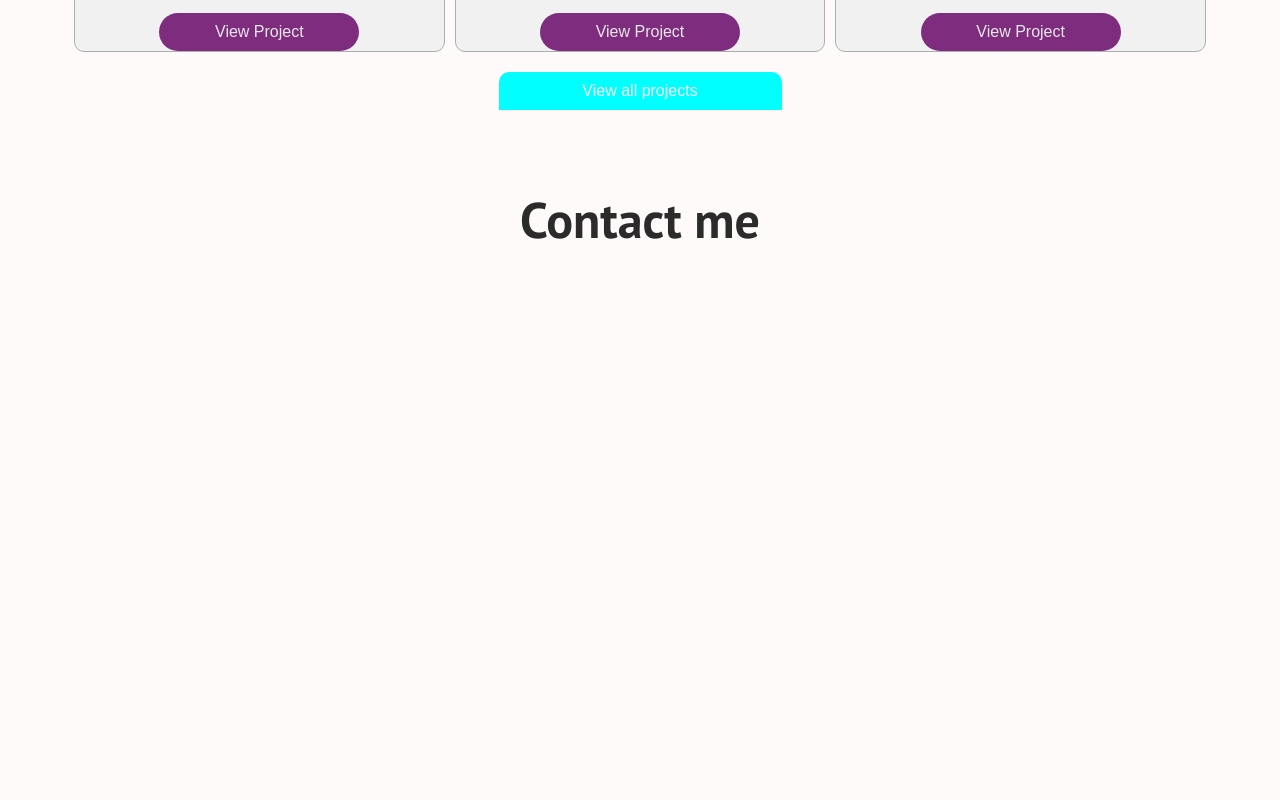
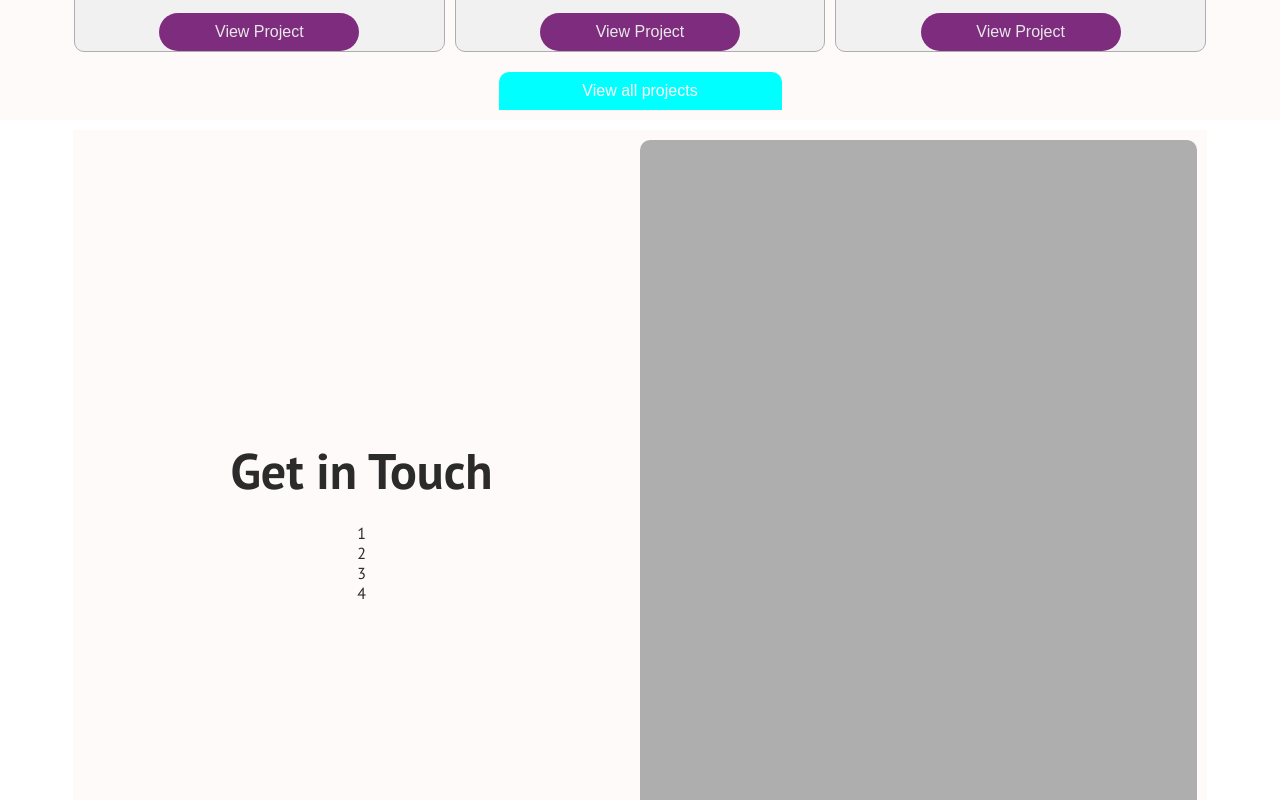
Before and after one commit to Texmo100/Developer-profile-IIR, a React (Create React App) app: page / in a window 1280 px wide. Shown: the part 2280-3080 px from the top of the page. Built offline with nearby package versions, Linux system fonts and the light colour scheme.

Commit message:
Contact me section alpha version

```diff
--- a/src/App.css
+++ b/src/App.css
@@ -1,5 +1,5 @@
 /* Utilies */
-p, h1, h2, h3{
+p, h1, h2, h3, h4{
   margin: 0;
 }
 .f-400{
@@ -7,6 +7,10 @@ p, h1, h2, h3{
 }
 .f-700{
   font-weight: 700;
+}
+ul{
+  margin: 0;
+  padding: 0;
 }
 .container{
   width: 90%;
@@ -107,22 +111,20 @@ p, h1, h2, h3{
     background-color:rgba(0, 0, 0, 0.5);
   }
 }
-ul{
+.navbar-list-container{
   list-style: none;
-  margin: 0;
-  padding: 0;
   display: flex;
   justify-content: flex-end;
   align-items: center;
   width: 90%;
 }
 @media screen and (max-width: 980px){
-  ul{
+  .navbar-list-container{
     justify-content: center;
     width: 100%;
   }
 }
-li{
+.navbar-list-container > li{
   margin: 0 1rem;
   padding: 1rem;
   font-size: 1.8rem;
@@ -130,13 +132,13 @@ li{
   background-color:rgba(0, 0, 0, 0.5);
   border-radius: 1rem;
 }
-li:hover{
+.navbar-list-container > li:hover{
   cursor: pointer;
   font-size: 2.5rem;
   font-weight: bold;
 }
 @media screen and (max-width: 980px){
-  li{
+  .navbar-list-container > li{
     padding: 0;
     background-color: transparent;
     border-radius: initial;
@@ -338,12 +340,40 @@ h3{
 
 /*---- Contact Me styles ----*/
 .contact-me{
+  background-color: white;
+  padding: 1rem;
+}
+.container-contact-me{
+  display: flex;
   background-color: #fffafa;
   color: #2b2b2b;
 }
-.contact-me > h4{
+.contact-me-desc{
+  display: flex;
+  flex-direction: column;
+  justify-content: center;
+  align-items: center;
+  width: 50%;
+  height: 100%;
+}
+h4{
   font-size: 5rem;
   text-align: center;
+}
+.contact-me-items{
+  display: flex;
+  flex-direction: column;
+  list-style: none;
+  margin-top: 2rem;
+}
+.contact-me-items > li{
+  font-size: 1.6rem;
+}
+.image-contact-me{
+  background-color: #aeaeae;
+  width: 50%;
+  height: 100%;
+  border-radius: 1rem;
 }
 /*---- Footer styles ----*/
 .footer-site{
--- a/src/Components/ContactMe.js
+++ b/src/Components/ContactMe.js
@@ -4,7 +4,18 @@ class ContactMe extends Component{
     render(){
         return(
             <section className="contact-me">
-                <h4>Contact me</h4>
+                <div className=" container container-contact-me">
+                    <div className="contact-me-desc">
+                        <h4>Get in Touch</h4>
+                        <ul className="contact-me-items">
+                            <li>1</li>
+                            <li>2</li>
+                            <li>3</li>
+                            <li>4</li>
+                        </ul>
+                    </div>
+                    <div className="image-contact-me"></div>
+                </div>
             </section>
         )
     }
--- a/src/Components/Navbar.js
+++ b/src/Components/Navbar.js
@@ -4,7 +4,7 @@ const NavBar = () => {
     return (
         <header>
             <nav className="navbar">
-                <ul>
+                <ul className="navbar-list-container">
                     <li>Home</li>
                     <li>About me</li>
                     <li>Projects</li>
```
